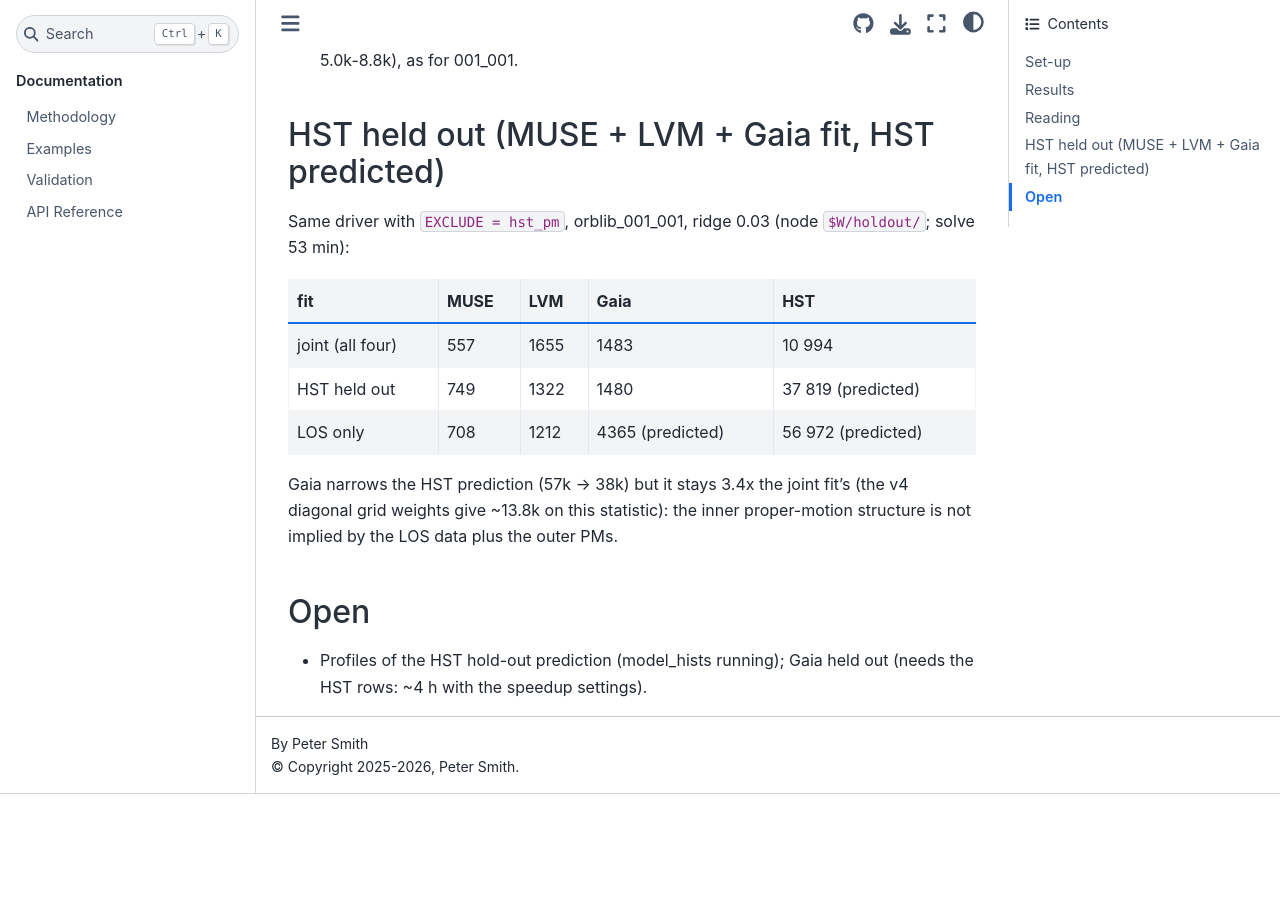
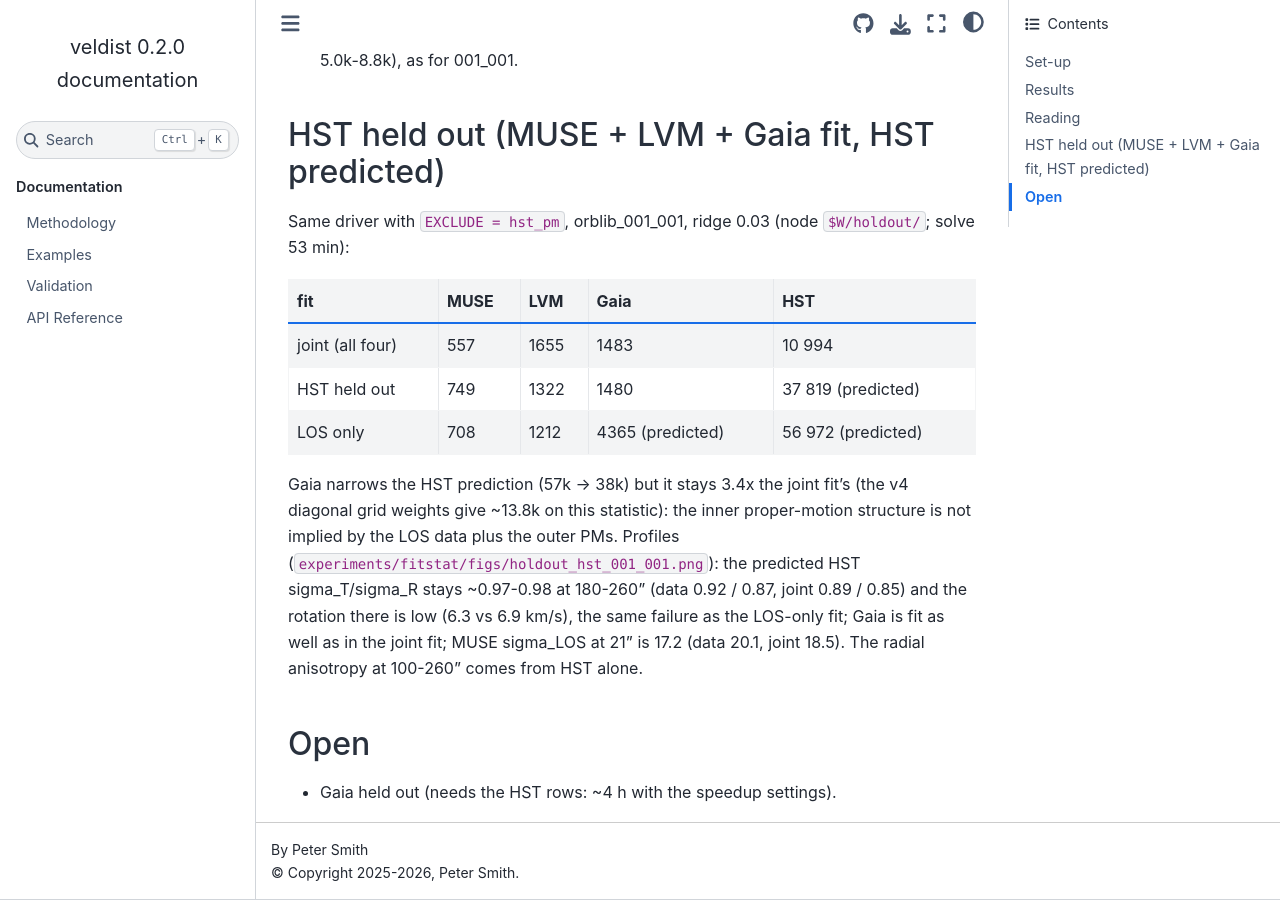
Before and after one commit to pjs902/veldist, a Sphinx documentation site: the page built from docs/los-only-prediction.md, in a window 1280 px wide and 900 px high, scrolled down 2835 px. Built offline with Sphinx 7.4.7 and the Sphinx Book theme 1.1.4, drawn with Linux system fonts in a browser that asks for light colours; before the commit the page ends 3629 px from its top, so only the background shows below that.

Commit message:
hold-out: HST profiles predicted from MUSE+LVM+Gaia

```diff
--- a/docs/los-only-prediction.md
+++ b/docs/los-only-prediction.md
@@ -76,8 +76,12 @@ Same driver with `EXCLUDE = hst_pm`, orblib_001_001, ridge 0.03 (node `$W/holdou
 
 Gaia narrows the HST prediction (57k -> 38k) but it stays 3.4x the joint fit's (the v4 diagonal grid weights give
 ~13.8k on this statistic): the inner proper-motion structure is not implied by the LOS data plus the outer PMs.
+Profiles (`experiments/fitstat/figs/holdout_hst_001_001.png`): the predicted HST sigma_T/sigma_R stays ~0.97-0.98 at
+180-260" (data 0.92 / 0.87, joint 0.89 / 0.85) and the rotation there is low (6.3 vs 6.9 km/s), the same failure as
+the LOS-only fit; Gaia is fit as well as in the joint fit; MUSE sigma_LOS at 21" is 17.2 (data 20.1, joint 18.5).
+The radial anisotropy at 100-260" comes from HST alone.
 
 ## Open
 
-- Profiles of the HST hold-out prediction (model_hists running); Gaia held out (needs the HST rows: ~4 h with
+- Gaia held out (needs the HST rows: ~4 h with
   the speedup settings).
```
Also changed, not shown: experiments/fitstat/figs/holdout_hst_001_001.png (added).
